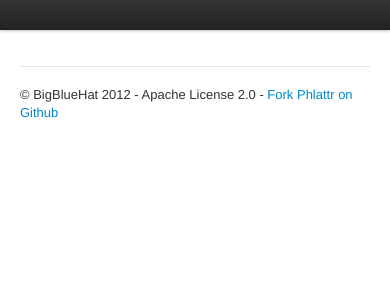
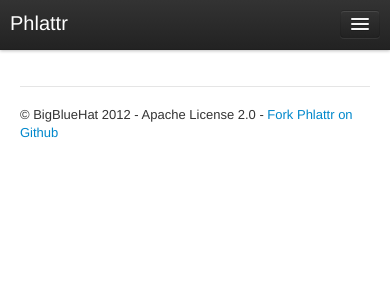
Before and after one commit to BigBlueHat/Phlattr, a PHP site: template templates/layout.php in a window 390 px wide. Shown: the top 300 px of the page. Run offline with PHP 8.4, Linux system fonts and the light colour scheme; the template is opened without the code that fills it, so the values that code supplies are empty; some libraries are stand-ins or nearby versions.

Commit message:
more complete styling of add phones page

```diff
--- a/public/authenticated.php
+++ b/public/authenticated.php
@@ -37,7 +37,7 @@ function on_get($params)
   $vars = array(
     'profile' => $params['client']->getParsed('/user'),
     'things'  => $params['client']->getParsed('/user/things'),
-    'title'   => 'signed in!',
+    'title'   => 'Add a Phone Number',
     'phones'  => $phones
   );
 
--- a/templates/layout.php
+++ b/templates/layout.php
@@ -7,7 +7,7 @@
 	<meta charset="utf-8">
 	<meta http-equiv="X-UA-Compatible" content="IE=edge,chrome=1">
 
-	<title><?=h($p['title'])?></title>
+	<title>Phlatter -=- <?=h($p['title'])?></title>
 	<meta name="description" content="Phlattr lets you Flattr Phone numbers!">
 	<meta name="author" content="BigBlueHat - http://bigbluehat.com/">
 
@@ -31,19 +31,25 @@
     <div class="navbar navbar-fixed-top">
       <div class="navbar-inner">
         <div class="container">
-          <!-- <a class="btn btn-navbar" data-toggle="collapse" data-target=".nav-collapse">
+          <a class="btn btn-navbar" data-toggle="collapse" data-target=".nav-collapse">
             <span class="icon-bar"></span>
             <span class="icon-bar"></span>
             <span class="icon-bar"></span>
-          </a>-->
-          <a class="brand" href="#"><?=h($p['title'])?></a>
-          <!-- <div class="nav-collapse">
+          </a>
+          <a class="brand" href="#">Phlattr</a>
+          <div class="nav-collapse">
             <ul class="nav">
-              <li class="active"><a href="#">Home</a></li>
-              <li><a href="#about">About</a></li>
-              <li><a href="#contact">Contact</a></li>
+              <li class="active"><a href="#">Add Phones</a></li>
             </ul>
-          </div>--><!--/.nav-collapse -->
+            <ul class="nav">
+              <li>
+                <a href="/logout.php">
+                  <i class="icon-off icon-white"></i>
+                  Logout
+                </a>
+              </li>
+            </ul>
+          </div><!--/.nav-collapse -->
         </div>
       </div>
     </div>
```
Also changed, not shown: templates/authenticated.php (+8 -24 lines).
